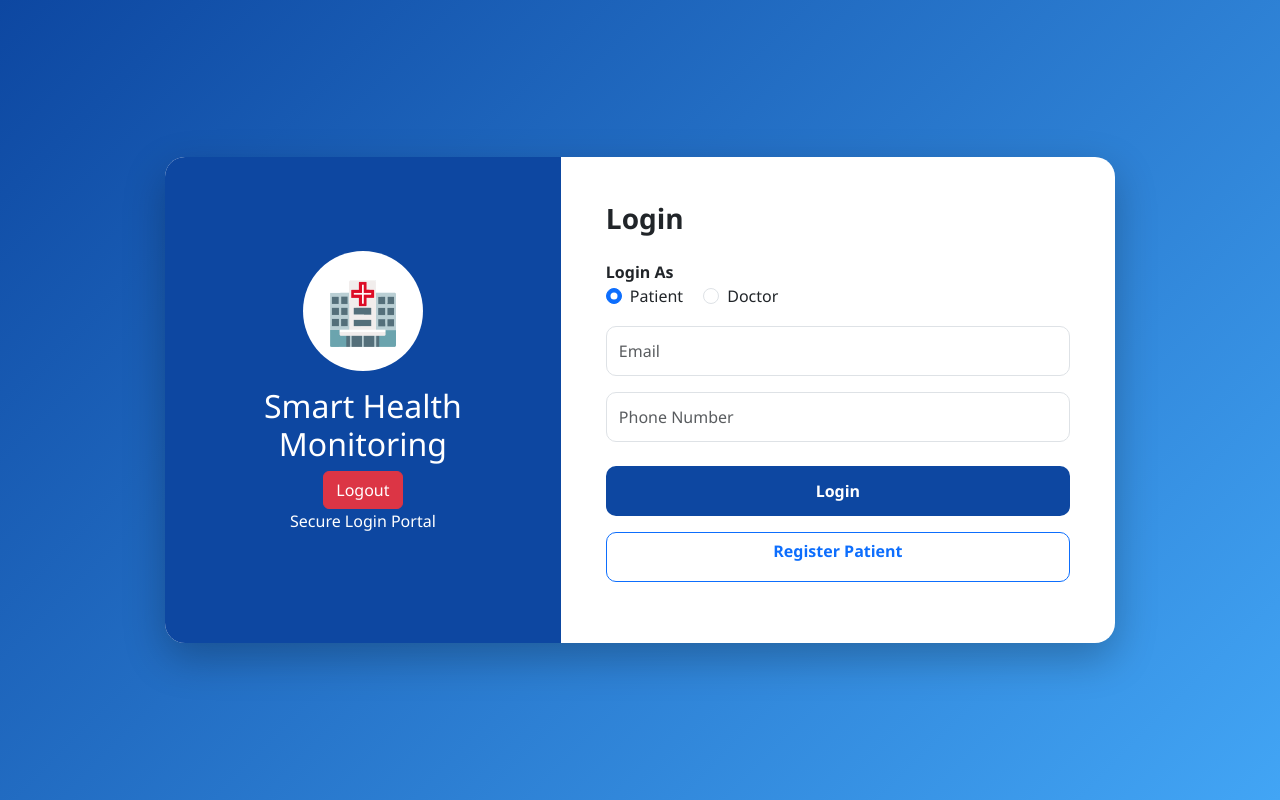
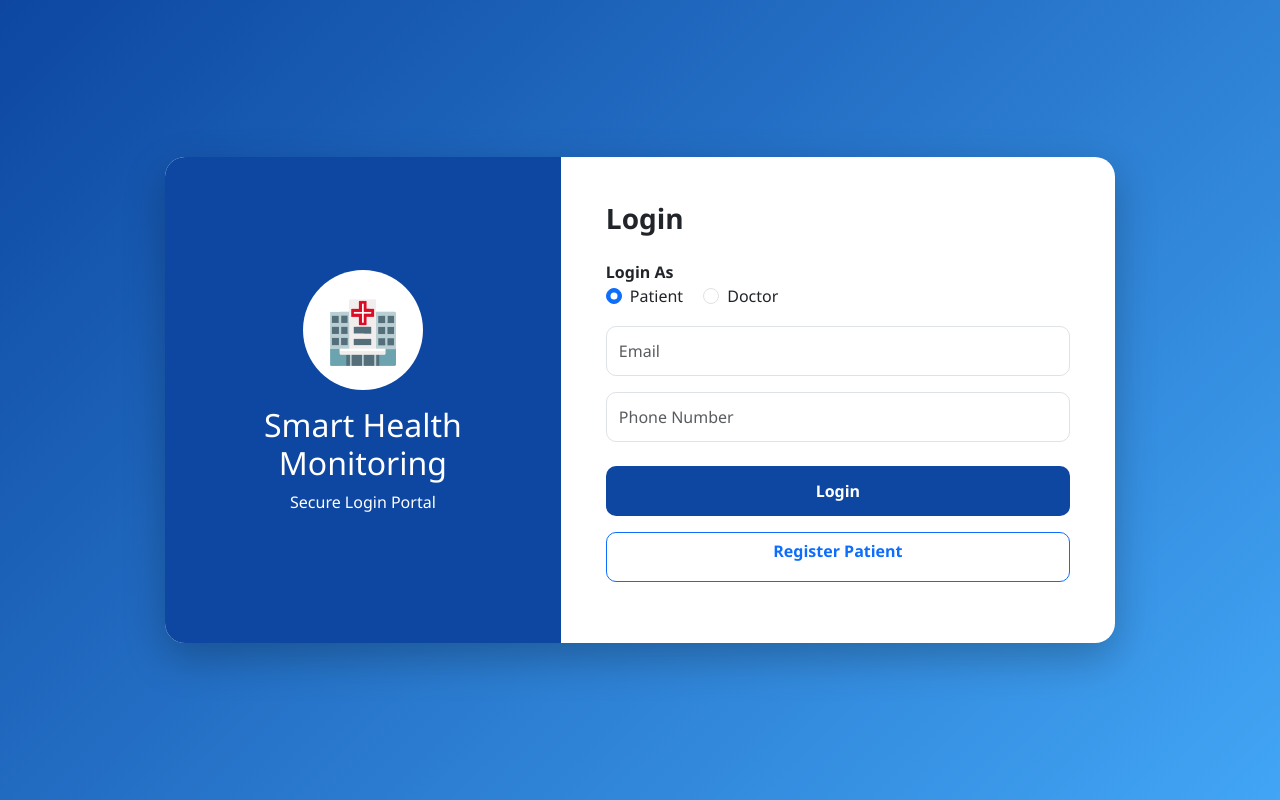
Before and after one commit to Ultron-X1/Health-Monitor, a website: page public/login.html in a window 1280 px wide. Drawn offline with nearby package versions, Linux system fonts and the light colour scheme.

Commit message:
Update login.html

```diff
--- a/public/login.html
+++ b/public/login.html
@@ -105,9 +105,7 @@ display:none;
 <h2 class="mt-3">
 Smart Health Monitoring
 </h2>
-<button id="logoutBtn" class="btn btn-danger">
-Logout
-</button>
+
 <p>
 Secure Login Portal
 </p>
```
